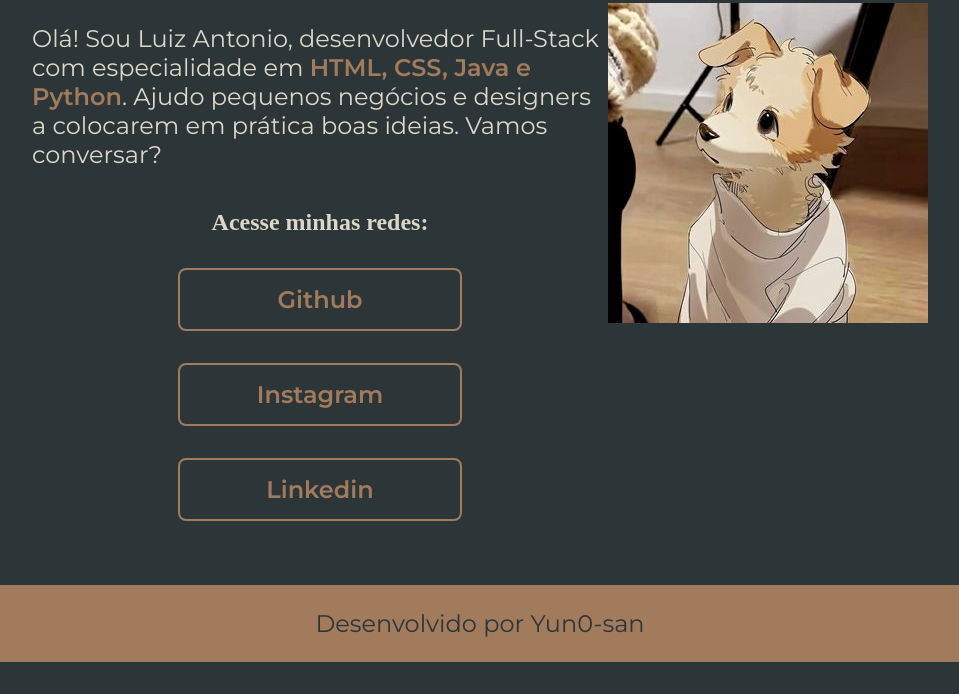
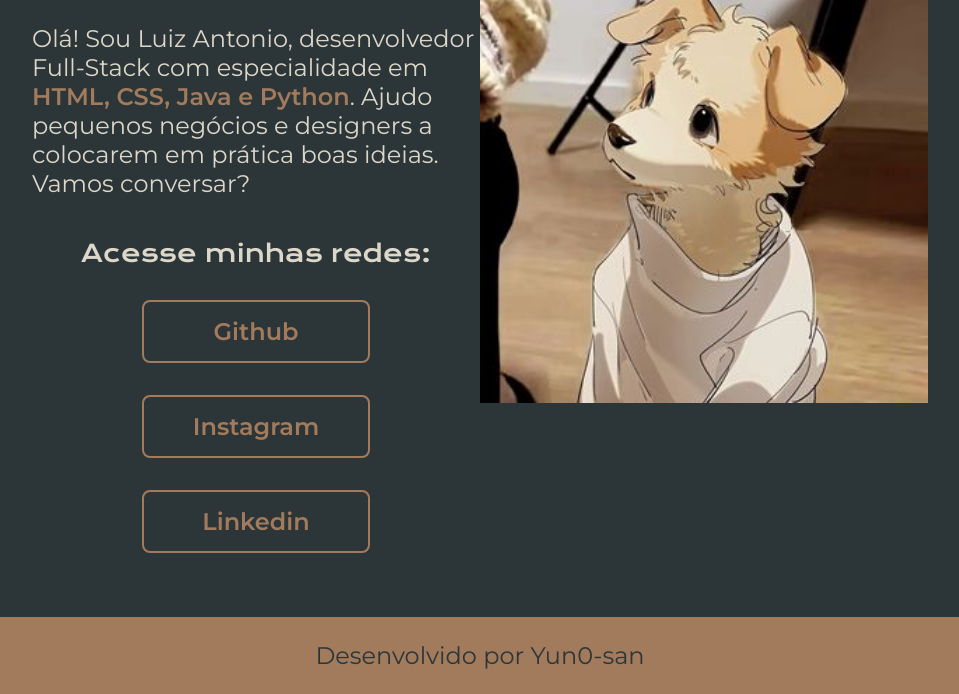
Before and after one commit to Luiz-Silva-Dev/Site_de_apresenta-o, a plain HTML site: page index.html in a window 1280 px wide. Shown: the part 340-1034 px from the top of the page, without its empty margins (160-1119 px from the left). Before the commit the page ends 1002 px from the top, so only its background shows below. Drawn offline with nearby package versions, Linux system fonts and the light colour scheme.

Commit message:
Alteração das medidas referente a imagem e botões

```diff
--- a/Style/style.css
+++ b/Style/style.css
@@ -26,7 +26,7 @@ body{
 
 .header_menu{
     display: flex;
-    gap: 5rem;
+    gap: 80px;
 }
 
 .header_menu_link{
@@ -52,10 +52,10 @@ strong{
 }
 
 .Apresentation_content{
-    width: 37.5rem;
+    width: 50%;
     display: flex;
     flex-direction: column;
-    gap: 2.50rem;
+    gap: 40px;
 }
 
 .Apresentation_content_title{
@@ -73,7 +73,7 @@ strong{
     flex-direction: column;
     justify-content: space-between;
     align-items: center;
-    gap: 2rem;
+    gap: 32px;
 }
 
 .Apresentation_links_subtitle{
@@ -82,31 +82,35 @@ strong{
     font-weight: 400;
 }
 
-.Apresentation_links_link{
+.Apresentation_links_navegation{
     /* background-color: yellow; */
     display: flex;
     justify-content: center;
-    gap: 1rem;
+    gap: 16px;
     border: 0.125rem solid var(--cor-terciaria);
-    width: 17.5rem;
+    width: 50%;
     text-align: center;
-    border-radius: 0.5rem;
+    border-radius: 8px;
     font-weight: 600;
     font-size: 1.5rem;
-    padding: 0.9375rem 0rem;
+    padding: 15px 0px;
     text-decoration: none;
     color: var(--cor-terciaria);
     font-family: var(--fonte-secundaria)
 }
 
-.Apresentation_links_link:hover{
+.Apresentation_links_navegation:hover{
     background-color: var(--cor-hover);
+}
+
+.Apresentation_img{
+    width: 50%;
 }
 
 .rodape{
     display: flex;
     justify-content: center;
-    padding: 1.5rem;
+    padding: 24px;
     color: var(--cor-primaria);
     background-color: var(--cor-terciaria);
     font-family: var(--fonte-secundaria);
--- a/index.html
+++ b/index.html
@@ -20,19 +20,19 @@
             </h1>
             <p class="Apresentation_content_text">Olá! Sou Luiz Antonio, desenvolvedor Full-Stack com especialidade em <strong>HTML, CSS, Java e Python</strong>. Ajudo pequenos negócios e designers a colocarem em prática boas ideias. Vamos conversar?</p>
             <div class="Apresentation_links">
-                <h2 class="Apresentation_links_susdwbtitle">Acesse minhas redes:</H2>
-                <a class="Apresentation_links_link" href="https://github.com/Yun0-san">
+                <h2 class="Apresentation_links_subtitle">Acesse minhas redes:</H2>
+                <a class="Apresentation_links_navegation" href="https://github.com/Yun0-san">
                     Github
                 </a>
-                <a class="Apresentation_links_link" href="https://www.instagram.com/luiz_28_0/">
+                <a class="Apresentation_links_navegation" href="https://www.instagram.com/luiz_28_0/">
                     Instagram
                 </a>
-                <a class="Apresentation_links_link" href="https://www.linkedin.com/in/luiz-antonio-6817b526a/">
+                <a class="Apresentation_links_navegation" href="https://www.linkedin.com/in/luiz-antonio-6817b526a/">
                     Linkedin
                 </a>
             </div>
         </section>
-        <img src="./assets/profile_photo.jpg">
+        <img class="Apresentation_img" src="./assets/profile_photo.jpg">
     </main>
     <footer>
         <a class="rodape">Desenvolvido por Yun0-san</a>
```
Also changed, not shown: about.html (+1 -1 lines).
